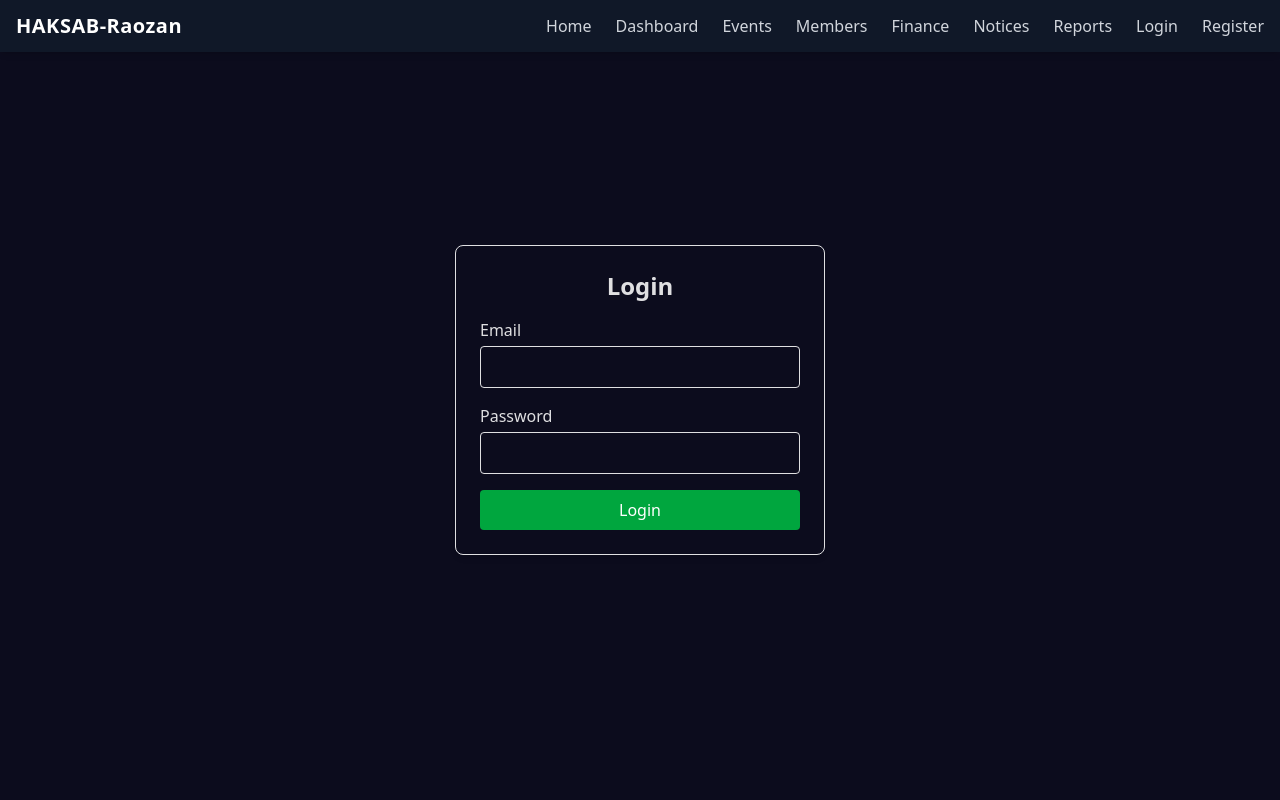
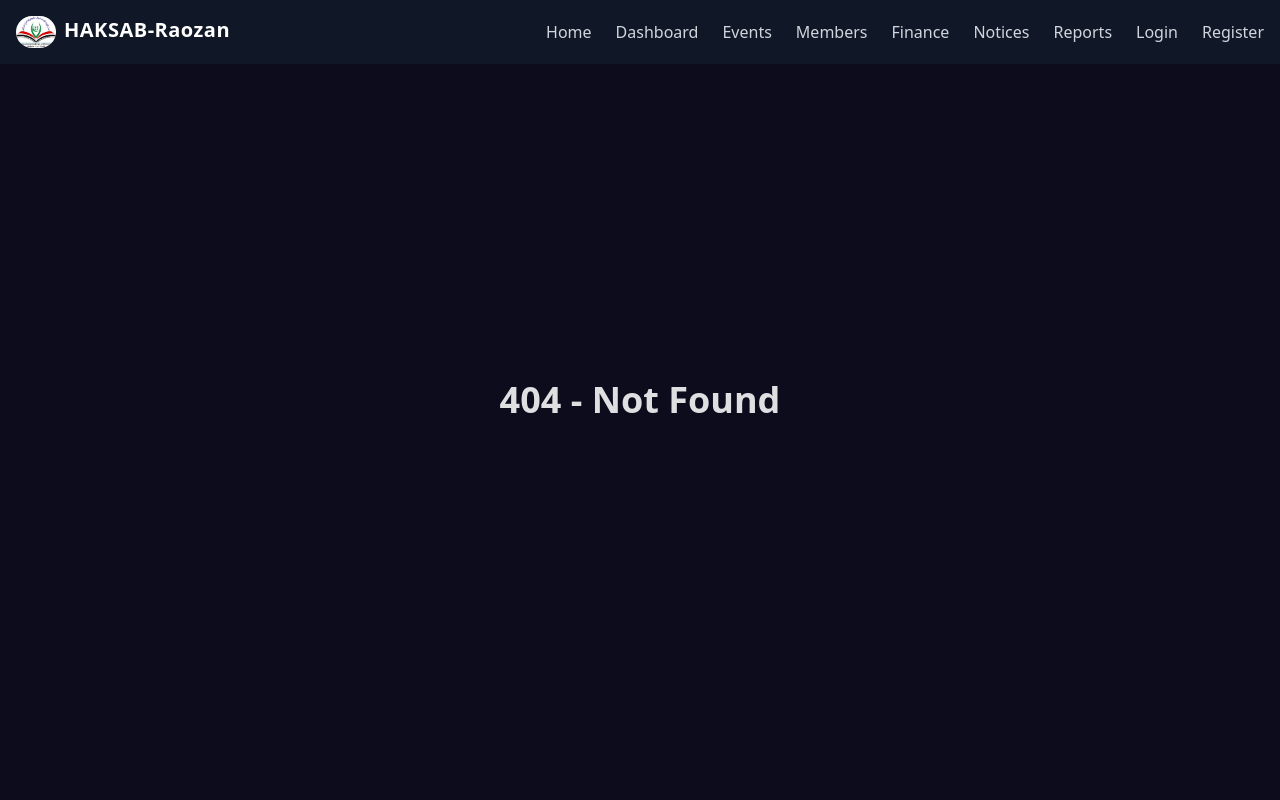
Before and after one commit to nurulazam-dev/haksab-raozan-branch, a React (Vite) app in the folder frontend/: page /dashboard/events in a window 1280 px wide. Before the commit this address led to /login. Shown: the top 800 px of the page. Built offline with nearby package versions, Linux system fonts and the light colour scheme.

Commit message:
sidebar update

```diff
--- a/frontend/src/components/Home/Hero.jsx
+++ b/frontend/src/components/Home/Hero.jsx
@@ -1,5 +1,5 @@
 import { motion } from "framer-motion";
-import logo from "../../assets/images/logo/HAKSAB_logo.jpg";
+import logo from "../../assets/images/logo/abu_maola_rowja.png";
 import { Link } from "react-router-dom";
 
 const Hero = () => {
--- a/frontend/src/components/Navbar.jsx
+++ b/frontend/src/components/Navbar.jsx
@@ -2,6 +2,7 @@ import { useState } from "react";
 import { Link } from "react-router-dom";
 import { GiHamburgerMenu } from "react-icons/gi";
 import { FaRegWindowClose } from "react-icons/fa";
+import logo from "../assets/images/logo/HAKSAB_logo.jpg";
 
 const Navbar = () => {
   const [isOpen, setIsOpen] = useState(false);
@@ -19,10 +20,15 @@ const Navbar = () => {
   ];
 
   return (
-    <nav className="bg-gray-900 text-white shadow-md fixed w-full z-10">
-      <div className="container mx-auto px-4 py-3 flex justify-between items-center">
+    <nav className="bg-gray-900 text-white fixed w-full z-10">
+      <div className="container mx-auto p-4 flex justify-between items-center">
         {/* Logo / Brand */}
         <Link to="/" className="text-xl font-bold tracking-wide">
+          <img
+            src={logo}
+            alt="HAKSAB-Raozan-Branch Logo"
+            className="inline-block w-10 h-8 mr-2 rounded-full"
+          />
           HAKSAB-Raozan
         </Link>
 
--- a/frontend/src/components/Sidebar.jsx
+++ b/frontend/src/components/Sidebar.jsx
@@ -1,10 +1,9 @@
-import React from "react";
 import { NavLink } from "react-router-dom";
 
 const Sidebar = () => {
   return (
     <div className="bg-gray-800 text-white w-64 h-full">
-      <div className="border-b border-gray-400 mt-10 text-center">
+      <div className="border-b border-gray-400 text-center">
         <h2 className="text-3xl font-bold py-4 text-yellow-600">Dashboard</h2>
       </div>
       <nav className="mt-3">
--- a/frontend/src/pages/dashboard/AdminDashboard.jsx
+++ b/frontend/src/pages/dashboard/AdminDashboard.jsx
@@ -1,10 +1,8 @@
-import React, { useEffect } from "react";
+import { useEffect } from "react";
 import { useDispatch, useSelector } from "react-redux";
 import { fetchFinancialSummary } from "../../redux/financeSlice";
 import ChartCard from "../../components/ChartCard";
-import Navbar from "../../components/Navbar";
 import Sidebar from "../../components/Sidebar";
-import Footer from "../../components/Footer";
 
 const AdminDashboard = () => {
   const dispatch = useDispatch();
@@ -20,7 +18,7 @@ const AdminDashboard = () => {
       {/* <Navbar /> */}
       <div className="flex flex-grow">
         <Sidebar />
-        <main className="flex-grow p-4 mt-10">
+        <main className="flex-grow p-4">
           <h1 className="text-2xl font-bold mb-4">Admin Dashboard</h1>
           {loading ? (
             <p>Loading...</p>
--- a/frontend/src/pages/events/AddEvent.jsx
+++ b/frontend/src/pages/events/AddEvent.jsx
@@ -20,7 +20,7 @@ const AddEvent = () => {
   };
 
   return (
-    <div className="container mx-auto p-4">
+    <div className="container mx-auto p-4 py-12">
       <h2 className="text-2xl font-bold mb-4">Add New Event</h2>
       <form
         onSubmit={handleSubmit}
--- a/frontend/src/pages/events/EventList.jsx
+++ b/frontend/src/pages/events/EventList.jsx
@@ -5,9 +5,9 @@ import { Link } from "react-router-dom";
 
 const EventList = () => {
   const dispatch = useDispatch();
-  const events = useSelector((state) => state.events.events);
-  const loading = useSelector((state) => state.events.loading);
-  const error = useSelector((state) => state.events.error);
+  const events = useSelector((state) => state?.events?.events);
+  const loading = useSelector((state) => state?.events?.loading);
+  const error = useSelector((state) => state?.events?.error);
 
   useEffect(() => {
     dispatch(fetchEvents());
@@ -22,7 +22,7 @@ const EventList = () => {
   }
 
   return (
-    <div className="p-4">
+    <div className="p-4 py-12">
       <h1 className="text-2xl font-bold mb-4">Event List</h1>
       <Link
         to="/events/add"
@@ -30,7 +30,7 @@ const EventList = () => {
       >
         Add New Event
       </Link>
-      <table className="min-w-full bg-white border border-gray-300">
+      <table className="min-w-full border border-gray-300">
         <thead>
           <tr>
             <th className="border px-4 py-2">Title</th>
--- a/frontend/src/pages/finance/IncomeList.jsx
+++ b/frontend/src/pages/finance/IncomeList.jsx
@@ -32,12 +32,12 @@ const IncomeList = () => {
         Add New Income
       </Link>
       <div className="grid grid-cols-1 md:grid-cols-2 lg:grid-cols-3 gap-4">
-        {incomeRecords.map((record) => (
+        {incomeRecords?.map((record) => (
           <ChartCard
-            key={record._id}
-            title={record.title}
-            amount={record.amount}
-            date={record.date}
+            key={record?._id}
+            title={record?.title}
+            amount={record?.amount}
+            date={record?.date}
           />
         ))}
       </div>
--- a/frontend/src/routes/TestRoutes.jsx
+++ b/frontend/src/routes/TestRoutes.jsx
@@ -24,6 +24,7 @@ import NoticeList from "../pages/notices/NoticeList";
 import AddNotice from "../pages/notices/AddNotice";
 import ReportsPage from "../pages/reports/ReportsPage";
 import Home from "../pages/Home";
+import NotFound from "../pages/NotFound";
 
 const TestRoutes = () => {
   return (
@@ -47,7 +48,8 @@ const TestRoutes = () => {
       <Route path="/notices" element={<NoticeList />} />
       <Route path="/notices/add" element={<AddNotice />} />
       <Route path="/reports" element={<ReportsPage />} />
-      <Route path="*" element={<Navigate to="/login" replace />} />
+      {/* <Route path="*" element={<Navigate to="/login" replace />} /> */}
+      <Route path="*" element={<NotFound />} />
     </Routes>
   );
 };
```
